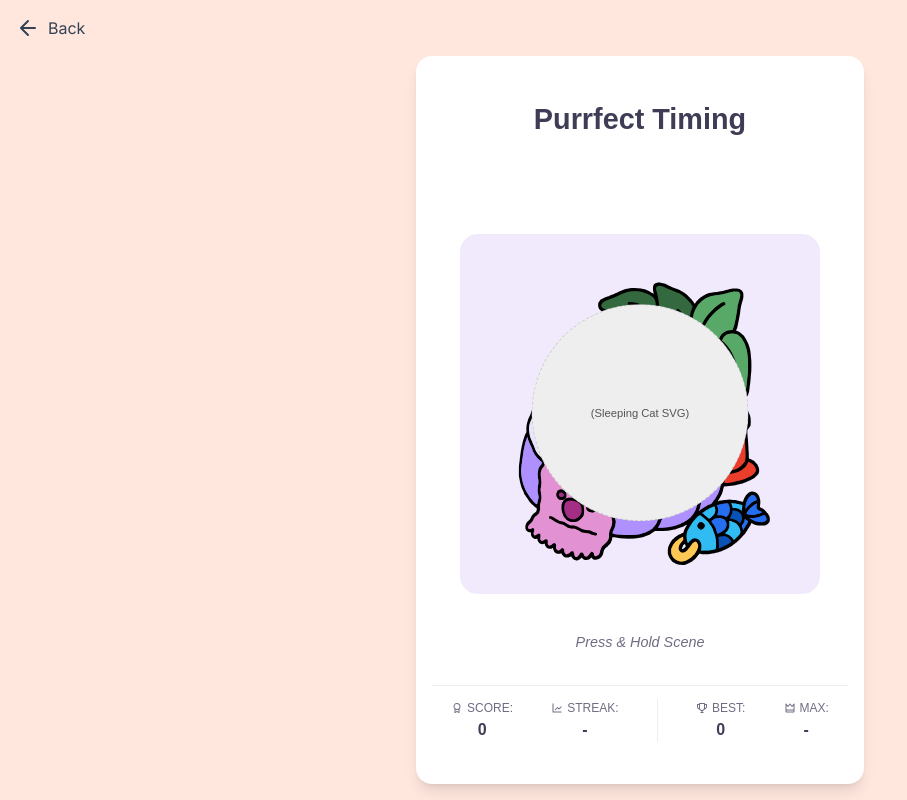
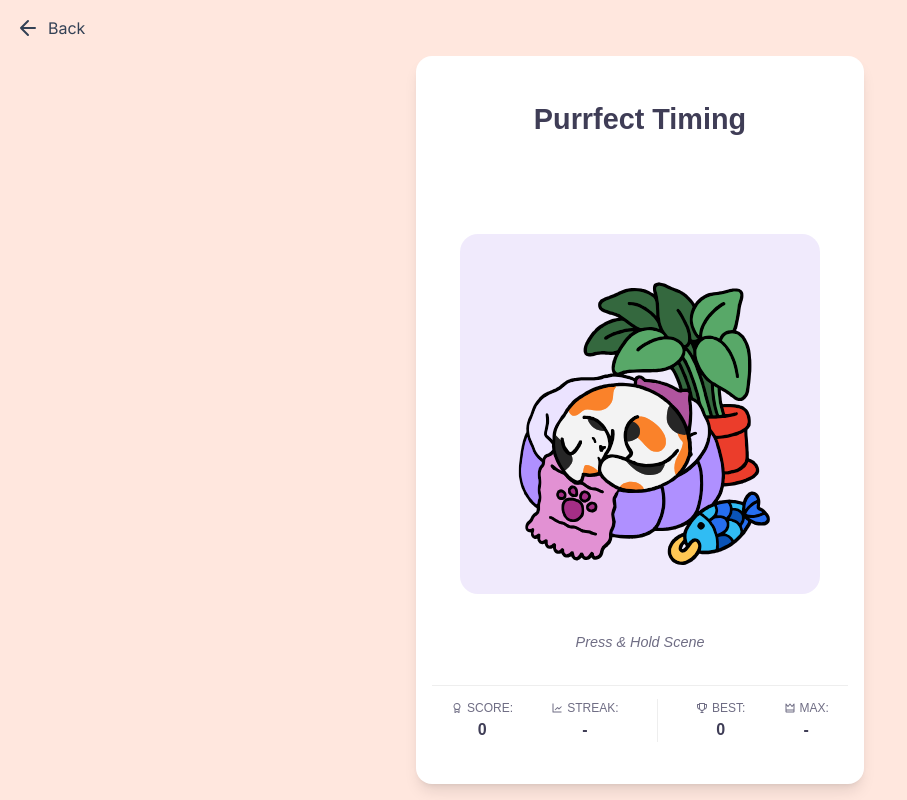
Before and after one commit to eeshamoona/Stickerface, a Next.js app in the folder frontend/: page /sticker/art-maker in a window 1280 px wide. Shown: the whole page, without its empty margins (0-907 px from the left). Built offline with nearby package versions, Linux system fonts and the light colour scheme.

Commit message:
Added svgs

```diff
--- a/frontend/src/components/stickers/purrfectTiming/PurrfectTiming.tsx
+++ b/frontend/src/components/stickers/purrfectTiming/PurrfectTiming.tsx
@@ -1,7 +1,13 @@
 "use client";
 
 import React, { useCallback, useEffect, useRef, useState } from "react";
-import { BiAward, BiCrown, BiLineChart, BiTrophy } from "react-icons/bi";
+import {
+  BiAlarm,
+  BiAward,
+  BiCrown,
+  BiLineChart,
+  BiTrophy,
+} from "react-icons/bi";
 import { CatDisplay, StickerSceneBackground } from "./components";
 import styles from "./styles.module.css";
 import {
@@ -272,14 +278,27 @@ const PurrfectTiming: React.FC = () => {
           {gameState === "idle" ? feedbackDisplay : ""}
         </p>
         {/* Main Game Feedback Layer */}
-        {timeDisplay && <p className={styles.resultTime}>{timeDisplay}</p>}
-
+        {timeDisplay && (
+          <div
+            style={{
+              display: "flex",
+              alignItems: "center",
+              justifyContent: "center",
+            }}
+          >
+            <BiAlarm className={styles.resultTimeIcon} />
+            <span className={styles.resultTime}>{timeDisplay}</span>
+          </div>
+        )}
         {/* Non-petting feedback */}
         {gameState !== "idle" && !isPetting && (
           <p
             className={`${styles.feedbackTextBase} ${
-              gameState === "result" ? styles.successFeedback :
-              gameState === "failed" ? styles.failureFeedback : ""
+              gameState === "result"
+                ? styles.successFeedback
+                : gameState === "failed"
+                ? styles.failureFeedback
+                : ""
             }`}
           >
             {feedbackDisplay}
@@ -292,7 +311,7 @@ const PurrfectTiming: React.FC = () => {
             className={styles.pettingTextContainer}
             style={{
               opacity: 1,
-              animation: "textPulse 2s ease-in-out infinite"
+              animation: "textPulse 2s ease-in-out infinite",
             }}
           >
             {Array.from("Petting...zzZZZzz").map((char, index) => (
--- a/frontend/src/components/stickers/purrfectTiming/components.tsx
+++ b/frontend/src/components/stickers/purrfectTiming/components.tsx
@@ -5,7 +5,7 @@ import { CatState } from "./types";
 export const StickerSceneBackground = () => (
   <div className={styles.stickerSceneBg}>
     <img
-      src="/images/purrfect/Background.svg"
+      src="/images/purrfect/SceneBackground.svg"
       alt="Cat bedroom scene background"
       style={{ width: "100%", height: "100%", objectFit: "contain" }}
     />
@@ -13,54 +13,56 @@ export const StickerSceneBackground = () => (
 );
 
 /** Placeholder for the animated sticker-style Calico Cat SVG. */
+// export const CatDisplay = ({ catState }: { catState: CatState }) => {
+//   // Determines the correct placeholder visual. Replace with your SVG component logic.
+//   const getCatPlaceholder = () => {
+//     const baseClassName = styles.catPlaceholderDiv;
+//     switch (catState) {
+//       case "sleeping":
+//         return <div className={baseClassName}>(Sleeping Cat SVG)</div>;
+//       case "purring":
+//         return (
+//           <div className={baseClassName} style={{ background: "#dfd" }}>
+//             (Purring Cat SVG)
+//           </div>
+//         );
+//       case "annoyed":
+//         return (
+//           <div className={baseClassName} style={{ background: "#fdd" }}>
+//             (Annoyed Cat SVG)
+//           </div>
+//         );
+//       case "bolting":
+//         return (
+//           <div className={baseClassName} style={{ background: "#ddd" }}>
+//             (Bolting Cat SVG)
+//           </div>
+//         );
+//       default:
+//         return <div className={baseClassName}>?</div>;
+//     }
+//   };
+
 export const CatDisplay = ({ catState }: { catState: CatState }) => {
-  // Determines the correct placeholder visual. Replace with your SVG component logic.
-  const getCatPlaceholder = () => {
-    const baseClassName = styles.catPlaceholderDiv;
-    switch (catState) {
-      case "sleeping":
-        return <div className={baseClassName}>(Sleeping Cat SVG)</div>;
-      case "purring":
-        return (
-          <div className={baseClassName} style={{ background: "#dfd" }}>
-            (Purring Cat SVG)
-          </div>
-        );
-      case "annoyed":
-        return (
-          <div className={baseClassName} style={{ background: "#fdd" }}>
-            (Annoyed Cat SVG)
-          </div>
-        );
-      case "bolting":
-        return (
-          <div className={baseClassName} style={{ background: "#ddd" }}>
-            (Bolting Cat SVG)
-          </div>
-        );
-      default:
-        return <div className={baseClassName}>?</div>;
-    }
-  };
+  // Don't show the cat image if bolting
+  if (catState === "bolting") {
+    return <div className={`${styles.catBase} ${styles.catBolting}`}></div>;
+  }
 
-  // Get the appropriate CSS class based on cat state
-  const getCatStateClassName = () => {
-    switch (catState) {
-      case "purring":
-        return styles.catPurring;
-      case "annoyed":
-        return styles.catAnnoyed;
-      case "bolting":
-        return styles.catBolting;
-      default:
-        return styles.catBase;
-    }
-  };
+  // Add catPurring animation class during petting phase
+  const animationClass = catState === "purring" ? styles.catPurring : "";
 
-  // Applies base styles and state-specific class to the wrapper div
   return (
-    <div className={`${styles.catBase} ${getCatStateClassName()}`}>
-      {getCatPlaceholder()}
+    <div className={`${styles.catBase} ${animationClass}`}>
+      <img
+        src="/images/purrfect/SleepingCat.svg"
+        alt="Sleeping cat"
+        style={{
+          width: "100%",
+          height: "100%",
+          objectFit: "scale-down",
+        }}
+      />
     </div>
   );
 };
--- a/frontend/src/components/stickers/purrfectTiming/styles.module.css
+++ b/frontend/src/components/stickers/purrfectTiming/styles.module.css
@@ -36,6 +36,9 @@
   margin: 0 1px;
   color: var(--paw-pink);
   font-weight: 600;
+  font-size: 1.5rem;
+  transition: opacity 0.5s ease-in-out;
+  line-height: 1.5;
 }
 
 .pettingLetter:nth-child(3n) {
@@ -43,7 +46,7 @@
 }
 
 .pettingLetter:nth-child(3n + 1) {
-  color: var(--plant-green);
+  color: var(--bed-purple);
 }
 
 .pettingLetter:nth-child(3n + 2) {
@@ -53,13 +56,13 @@
 /* Animations */
 @keyframes breathing {
   0% {
-    transform: translateY(0) scale(1);
+    transform: scale(1);
   }
   50% {
-    transform: translateY(-1.5px) scale(1.005);
+    transform: scale(1.025);
   }
   100% {
-    transform: translateY(0) scale(1);
+    transform: scale(1);
   }
 }
 
@@ -189,21 +192,29 @@
 
 .successFeedback {
   color: var(--success-green) !important;
-  font-weight: 600;
+  font-weight: 400;
   animation: fadeIn 0.5s ease-out;
 }
 
 .failureFeedback {
   color: var(--fail-red) !important;
-  font-weight: 600;
+  font-weight: 400;
   animation: fadeIn 0.5s ease-out;
 }
 
 .resultTime {
-  font-size: 0.9rem;
-  color: var(--text-light);
-  margin-top: 0.4rem;
-  font-weight: 400;
+  font-size: 1.1rem;
+  color: var(--cat-black);
+  font-weight: 500;
+  letter-spacing: 0.02em;
+  transition: all 0.3s ease;
+}
+
+.resultTimeIcon {
+  width: 1.1rem;
+  height: 1.1rem;
+  color: var(--cat-black);
+  margin-right: 0.5rem;
 }
 
 /* Game Interaction Area (Order 2) */
@@ -258,12 +269,11 @@
 
 .catBase {
   transition: opacity 0.3s ease, transform 0.3s ease;
-  animation: breathing 4s ease-in-out infinite alternate;
   display: flex;
   align-items: center;
   justify-content: center;
-  width: 100%;
-  height: 100%;
+  margin-right: 3rem;
+  margin-top: 4.4rem;
 }
 
 .catPurring {
@@ -299,8 +309,6 @@
   width: clamp(40px, 15vw, 60px);
   height: clamp(40px, 15vw, 60px);
   border-radius: 50%;
-  transform: translate(-50%, -50%);
-  animation: pulse 1.8s infinite cubic-bezier(0.66, 0, 0, 1);
   z-index: 1;
   pointer-events: none;
 }
--- a/frontend/src/components/stickers/purrfectTiming/types.ts
+++ b/frontend/src/components/stickers/purrfectTiming/types.ts
@@ -5,7 +5,7 @@ export const TARGET_TIME_MS = 10000; // Target hold time
 export const MIN_PET_TIME_MS = 5000; // Minimum hold time required to count as a valid attempt (avoids breaking streak)
 export const TIMER_UPDATE_INTERVAL_MS = 10; // How often the internal timer updates
 export const INTRO_FADE_DURATION_MS = 4000; // Duration intro text is visible
-export const BOLT_DELAY_MS = 500; // Delay between annoyed state and bolting state
+export const BOLT_DELAY_MS = 0; // Delay between annoyed state and bolting state
 export const BEST_SCORE_KEY = "purrfectTimingHighestEverScore_v1"; // localStorage key for highest accumulated score
 export const MAX_STREAK_KEY = "purrfectTimingMaxStreak_v1"; // localStorage key for highest streak
 
```
Also changed, not shown: frontend/public/images/purrfect/SceneBackground.svg (renamed from frontend/public/images/purrfect/Background.svg), frontend/public/images/purrfect/SleepingCat.svg (added).
